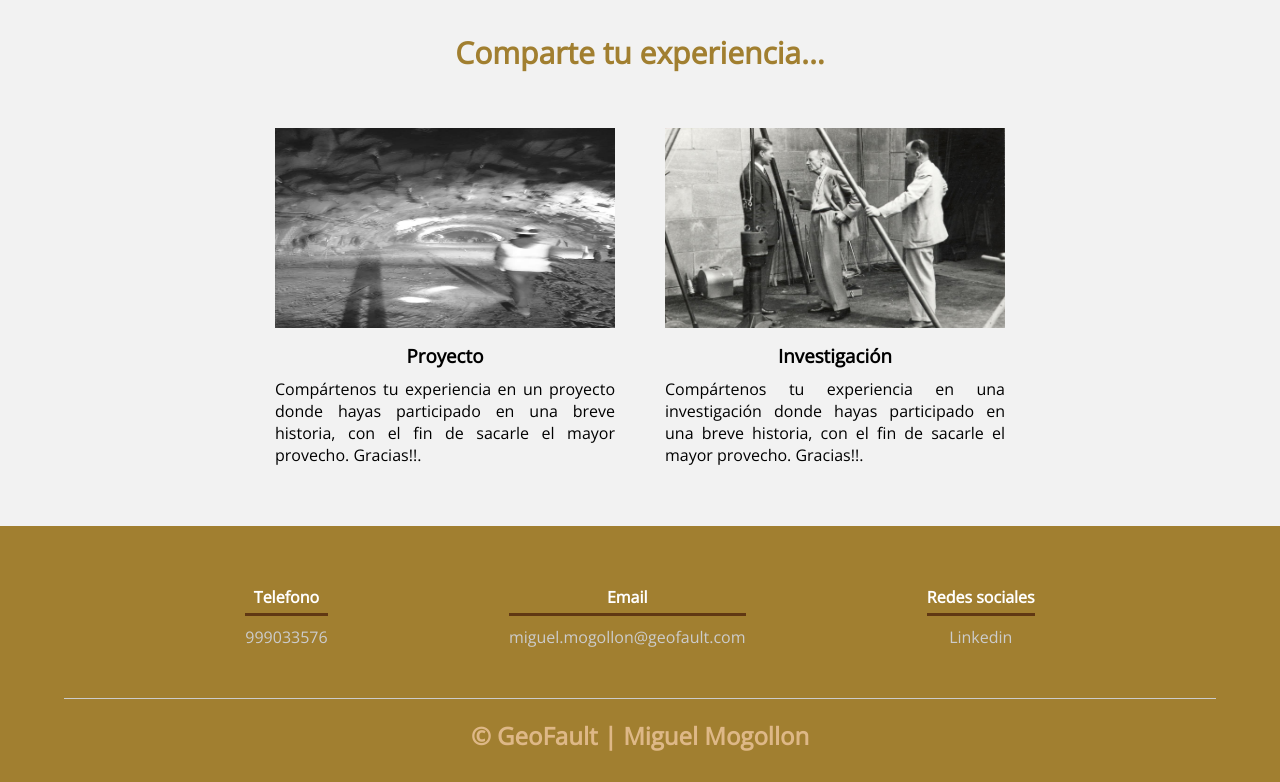
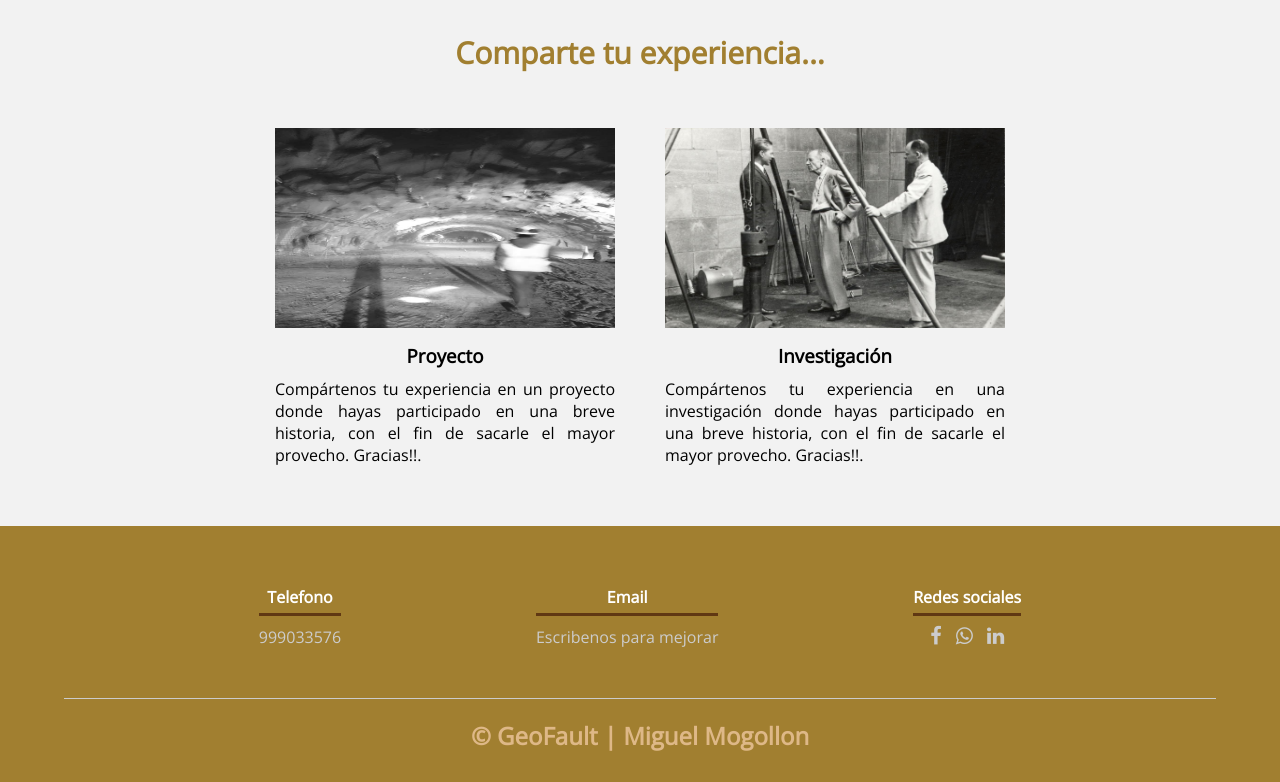
Before and after one commit to memo15428/Rep_proyecto_html_css, a plain HTML site: page index.html in a window 1280 px wide. Shown: the part 2283-3065 px from the top of the page. Drawn offline with nearby package versions, Linux system fonts and the light colour scheme.

Commit message:
Se colocó redes sociales

```diff
--- a/css/estilos.css
+++ b/css/estilos.css
@@ -259,11 +259,31 @@ footer {
 .texto_footer p {
     color: #cccccc;
 }
+.texto_footer a {
+    color: #cccccc;
+    text-decoration: none;
+}
 .final_footer {
     text-align: center;
     font-size: 24px;
     margin: 20px 0 0 0;
     color: burlywood;
+}
+
+.fa-facebook:hover {
+    color:#3B5998;
+}
+.fa-linkedin:hover{
+    color:#0177B5;
+}
+.fa-whatsapp:hover{
+    color:#0177B5;
+}
+i::before {
+    height: 30px;
+    width: 30px;
+    font-size: 20px;
+    margin: 5px;
 }
 
 @media screen and (max-width:800px) {
--- a/index.html
+++ b/index.html
@@ -7,6 +7,7 @@
     <link rel="shortcut icon" href="img/logo_gf.png" type="image/x-icon">
     <link rel="stylesheet" href="css/estilos.css">
     <link href="https://fonts.googleapis.com/css2?family=Open+Sans:wght@300&display=swap" rel="stylesheet">
+    <link rel="stylesheet" href="http://cdnjs.cloudflare.com/ajax/libs/font-awesome/4.7.0/css/font-awesome.min.css">
 </head>
 <body>
     <header class="encabezado_general">
@@ -159,11 +160,13 @@
                 </div>
                 <div class="texto_footer">
                     <h4>Email</h4>
-                    <p>miguel.mogollon@geofault.com</p>
+                    <a href="miguel.mogollon@geofault.com">Escribenos para mejorar</a>
                 </div>
                 <div class="texto_footer">
                     <h4>Redes sociales</h4>
-                    <p>Linkedin</p>
+                    <a href="https://www.facebook.com/sharer/sharer.php?u=https://geofault.com" target="_blank" class="facebook"><i class="fa fa-facebook"></i></a>
+                    <a href="https://api.whatsapp.com/send?text=https://geofault.com" target="_blank" class="whatsapp"><i class="fa fa-whatsapp whatsapp"></i></a>
+                    <a href="https://www.linkedin.com/sharing/share-offsite/?url=https://geofault.com" target="_blank" class="linkedin"><i class="fa fa-linkedin"></i></a>
                 </div>
             </div>
             <h2 class="final_footer">&copy; GeoFault | Miguel Mogollon</h2>
```
